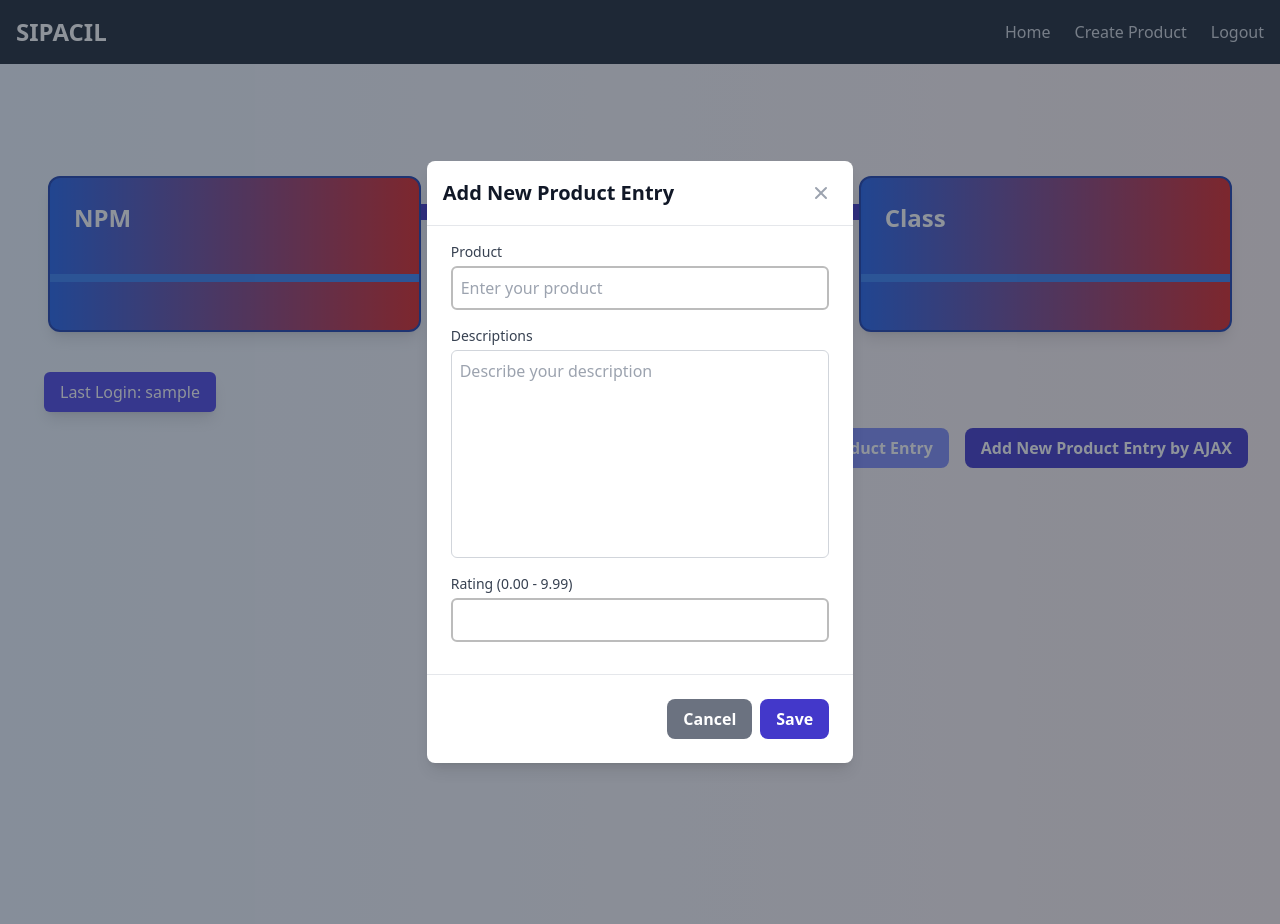
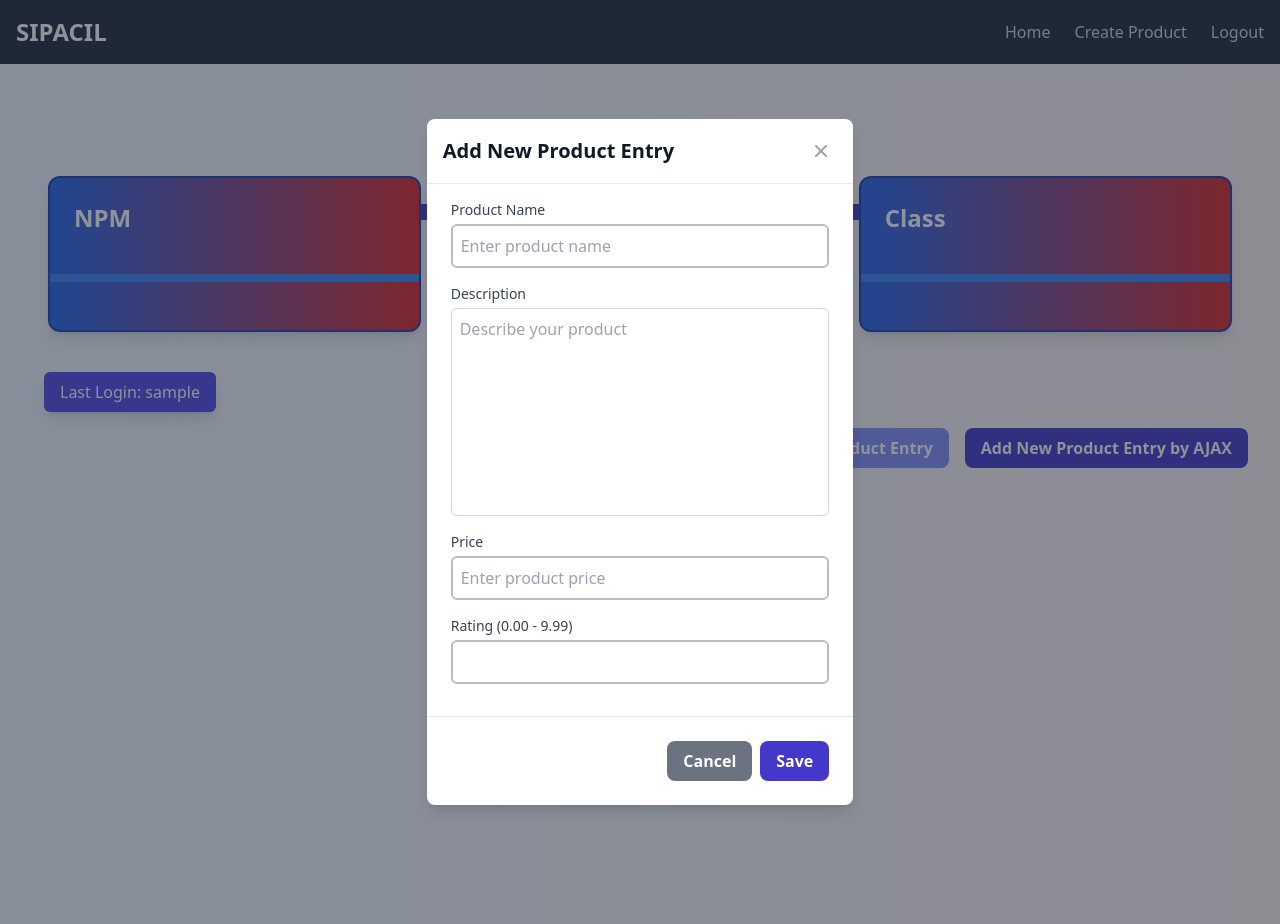
Before and after one commit to cjoyy/sipacil, a Django app: template main/templates/main.html in a window 1280 px wide, after a click on "Add New Product Entry by AJAX". Run offline with Django 5.2, Linux system fonts and the light colour scheme; the template is opened without the code that fills it: most values are stand-ins (such as "Sample title", 1, 10 or a date in 2020); data that the repository does not hold is empty; some libraries are stand-ins or nearby versions.

Commit message:
Done Tugas 6

```diff
--- a/main/forms.py
+++ b/main/forms.py
@@ -5,7 +5,7 @@ from django.utils.html import strip_tags
 class ProductEntryForm(ModelForm):
     class Meta:
         model = ProductEntry
-        fields = ['product', 'price', 'description', 'rating', 'date', 'available']
+        fields = ['product', 'description', 'price', 'rating', 'date', 'available']
 
     def clean_product(self):
         product = self.cleaned_data["product"]
--- a/main/templates/main.html
+++ b/main/templates/main.html
@@ -58,12 +58,16 @@
       <div class="px-6 py-4 space-y-6 form-style">
         <form id="productEntryForm">
           <div class="mb-4">
-            <label for="product" class="block text-sm font-medium text-gray-700">Product</label>
-            <input type="text" id="product" name="product" class="mt-1 block w-full border border-gray-300 rounded-md p-2 hover:border-indigo-700" placeholder="Enter your product" required>
+            <label for="product" class="block text-sm font-medium text-gray-700">Product Name</label>
+            <input type="text" id="product" name="product" class="mt-1 block w-full border border-gray-300 rounded-md p-2 hover:border-indigo-700" placeholder="Enter product name" required>
           </div>
           <div class="mb-4">
-            <label for="description" class="block text-sm font-medium text-gray-700">Descriptions</label>
-            <textarea id="description" name="description" rows="3" class="mt-1 block w-full h-52 resize-none border border-gray-300 rounded-md p-2 hover:border-indigo-700" placeholder="Describe your description" required></textarea>
+            <label for="description" class="block text-sm font-medium text-gray-700">Description</label>
+            <textarea id="description" name="description" rows="3" class="mt-1 block w-full h-52 resize-none border border-gray-300 rounded-md p-2 hover:border-indigo-700" placeholder="Describe your product" required></textarea>
+          </div>
+          <div class="mb-4">
+            <label for="price" class="block text-sm font-medium text-gray-700">Price</label>
+            <input type="number" id="price" name="price" step="0.01" min="0" class="mt-1 block w-full border border-gray-300 rounded-md p-2 hover:border-indigo-700" placeholder="Enter product price" required>
           </div>
           <div class="mb-4">
             <label for="rating" class="block text-sm font-medium text-gray-700">Rating (0.00 - 9.99)</label>
@@ -115,7 +119,7 @@ async function refreshProductEntries() {
     classNameString = "flex flex-col items-center justify-center min-h-[24rem] p-6";
     htmlString = `
       <div class="flex flex-col items-center justify-center min-h-[24rem] p-6">
-        <img src="{% static 'image/sad-face.png' %}" alt="No Products" class="w-32 h-32 mb-4"/>
+        <img src="{% static 'image/sedih-banget.png' %}" alt="No Products" class="w-32 h-32 mb-4"/>
         <p class="text-center text-gray-600 mt-4">No products available at the moment.</p>
       </div>
     `;
--- a/main/views.py
+++ b/main/views.py
@@ -19,12 +19,15 @@ from django.utils.html import strip_tags
 def add_product_entry_ajax(request):
     product = strip_tags(request.POST.get("product"))
     description = strip_tags(request.POST.get("description"))
-    rating = request.POST.get("rating")
+    price = strip_tags(request.POST.get("price"))
+    rating = strip_tags(request.POST.get("rating"))
+    date = strip_tags(request.POST.get("date"))
+    available = strip_tags(request.POST.get("available"))
     user = request.user
 
     new_product = ProductEntry(
         product=product, description=description,
-        rating=rating,
+        price=price, rating=rating, date=date, available=available,
         user=user
     )
     new_product.save()
```
